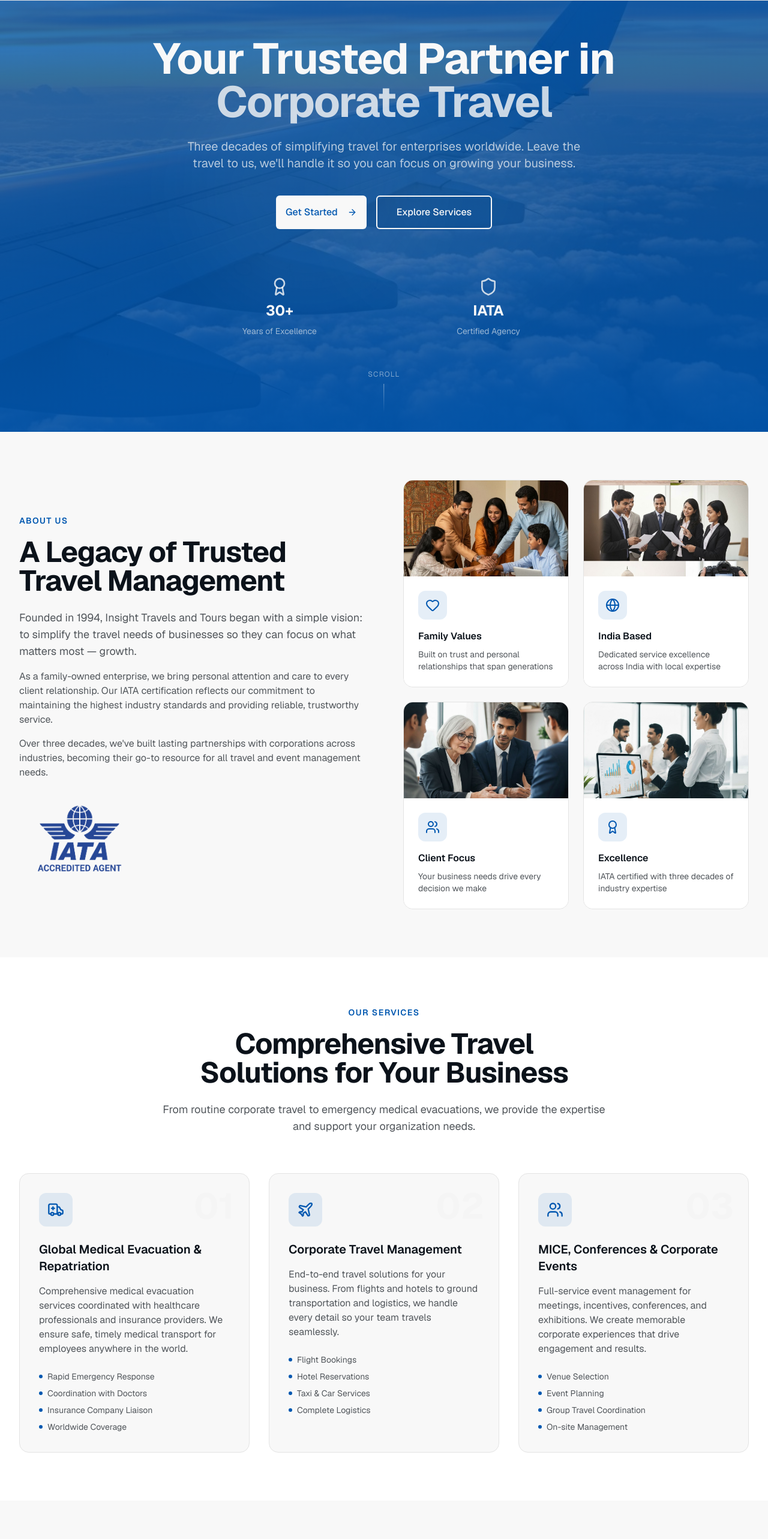
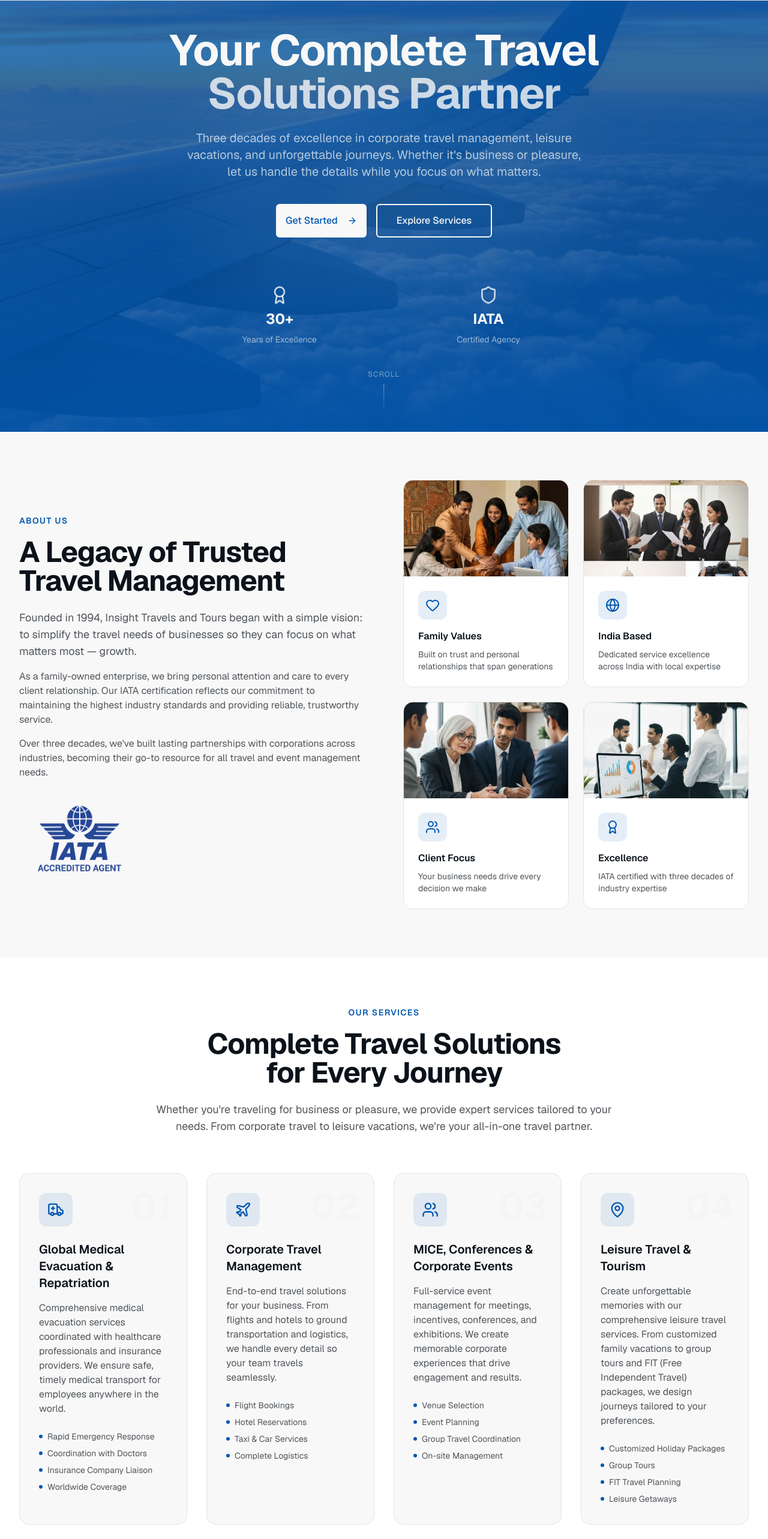
Before and after one commit to aditya-1694/v0-travel-company-website, a Next.js app: page / in a window 1280 px wide. Shown: the part 80-2646 px from the top of the page at 60% size. Built offline with nearby package versions, Linux system fonts and the light colour scheme.

Commit message:
feat: equal emphasis on corporate and tourism services
Update hero and services sections to highlight both business and leisure travel.

```diff
--- a/components/hero-section.tsx
+++ b/components/hero-section.tsx
@@ -27,13 +27,13 @@ export function HeroSection() {
         <div className="text-center">
           {/* Main Headline */}
           <h1 className="text-4xl sm:text-5xl lg:text-7xl font-bold tracking-tight text-primary-foreground mb-6 text-balance">
-            Your Trusted Partner in
-            <span className="block text-primary-foreground/80">Corporate Travel</span>
+            Your Complete Travel
+            <span className="block text-primary-foreground/80">Solutions Partner</span>
           </h1>
 
           {/* Subheadline */}
           <p className="mx-auto max-w-2xl text-lg sm:text-xl text-primary-foreground/70 mb-10 text-pretty">
-            Three decades of simplifying travel for enterprises worldwide. Leave the travel to us, we&apos;ll handle it so you can focus on growing your business.
+            Three decades of excellence in corporate travel management, leisure vacations, and unforgettable journeys. Whether it's business or pleasure, let us handle the details while you focus on what matters.
           </p>
 
           {/* CTA Buttons */}
--- a/components/services-section.tsx
+++ b/components/services-section.tsx
@@ -1,4 +1,4 @@
-import { Ambulance, Plane, Users } from "lucide-react"
+import { Ambulance, Plane, Users, MapPin } from "lucide-react"
 
 export function ServicesSection() {
   const services = [
@@ -37,6 +37,18 @@ export function ServicesSection() {
         "Group Travel Coordination",
         "On-site Management"
       ]
+    },
+    {
+      icon: MapPin,
+      number: "04",
+      title: "Leisure Travel & Tourism",
+      description: "Create unforgettable memories with our comprehensive leisure travel services. From customized family vacations to group tours and FIT (Free Independent Travel) packages, we design journeys tailored to your preferences.",
+      features: [
+        "Customized Holiday Packages",
+        "Group Tours",
+        "FIT Travel Planning",
+        "Leisure Getaways"
+      ]
     }
   ]
 
@@ -47,16 +59,15 @@ export function ServicesSection() {
         <div className="text-center max-w-3xl mx-auto mb-16">
           <span className="text-sm font-semibold text-accent uppercase tracking-widest">Our Services</span>
           <h2 className="mt-4 text-3xl sm:text-4xl lg:text-5xl font-bold text-foreground tracking-tight text-balance">
-            Comprehensive Travel Solutions for Your Business
+            Complete Travel Solutions for Every Journey
           </h2>
           <p className="mt-6 text-lg text-muted-foreground">
-            From routine corporate travel to emergency medical evacuations,
-            we provide the expertise and support your organization needs.
+            Whether you&apos;re traveling for business or pleasure, we provide expert services tailored to your needs. From corporate travel to leisure vacations, we&apos;re your all-in-one travel partner.
           </p>
         </div>
 
         {/* Services Grid */}
-        <div className="grid md:grid-cols-3 gap-8">
+        <div className="grid md:grid-cols-2 lg:grid-cols-4 gap-8">
           {services.map((service, index) => (
             <div
               key={index}
```
